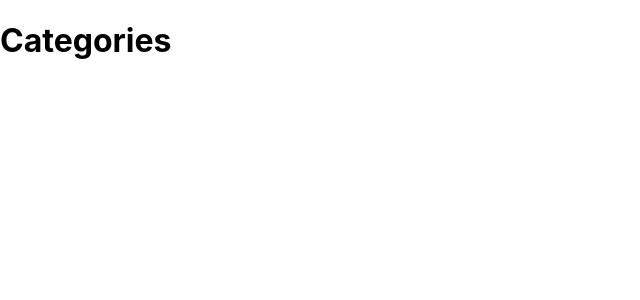
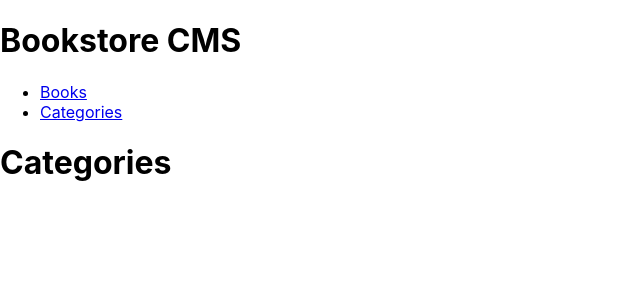
Before and after one commit to d4nQw3rty/book-store-react, a React (Create React App) app: page /Categories in a window 1280 px wide. Shown: the top 300 px of the page, without its empty margins (0-640 px from the left). Built offline with nearby package versions, Linux system fonts and the light colour scheme.

Commit message:
render nav, books and categories

```diff
--- a/src/App.js
+++ b/src/App.js
@@ -4,6 +4,8 @@ import './App.css';
 import Navbar from './components/Navbar';
 import BooksContainer from './components/BooksContainer';
 import Categories from './components/Categories';
+// import BooksContainer from './components/BooksContainer';
+// import Categories from './components/Categories';
 
 const App = () => (
   <Router className="App">
--- a/src/components/Navbar.js
+++ b/src/components/Navbar.js
@@ -5,7 +5,7 @@ const links = [
   {
     id: 1,
     path: '/',
-    text: 'Home',
+    text: 'Books',
   },
   {
     id: 2,
@@ -14,21 +14,24 @@ const links = [
   },
 ];
 
-const Navbar = () => {
+const Navbar = () => (
   <>
     <header>
       <h1>Bookstore CMS</h1>
       <nav>
-        <ul>
+        <ul className="list">
           {links.map((link) => (
             <li key={link.id}>
-              <NavLink to={link.path} exact>{link.text}</NavLink>
+              <NavLink to={link.path}>
+                { link.text }
+              </NavLink>
             </li>
           ))}
+
         </ul>
       </nav>
     </header>
-  </>;
-};
+  </>
+);
 
 export default Navbar;
```
